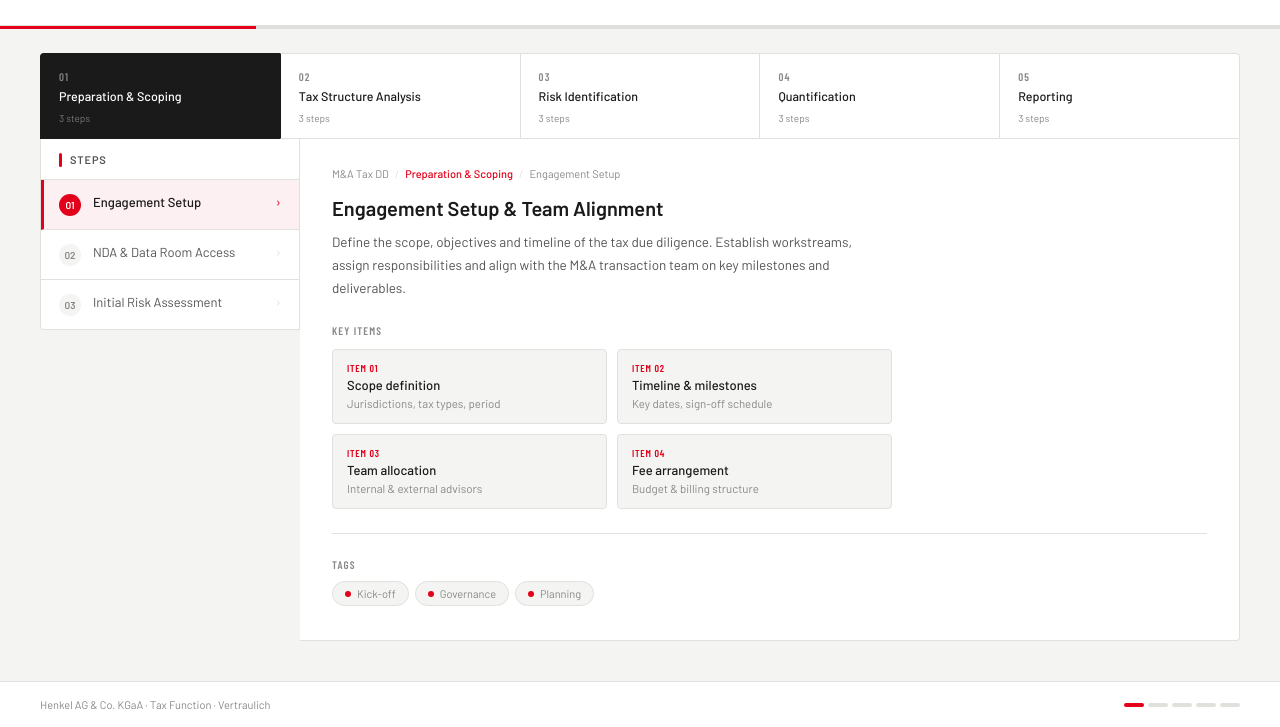
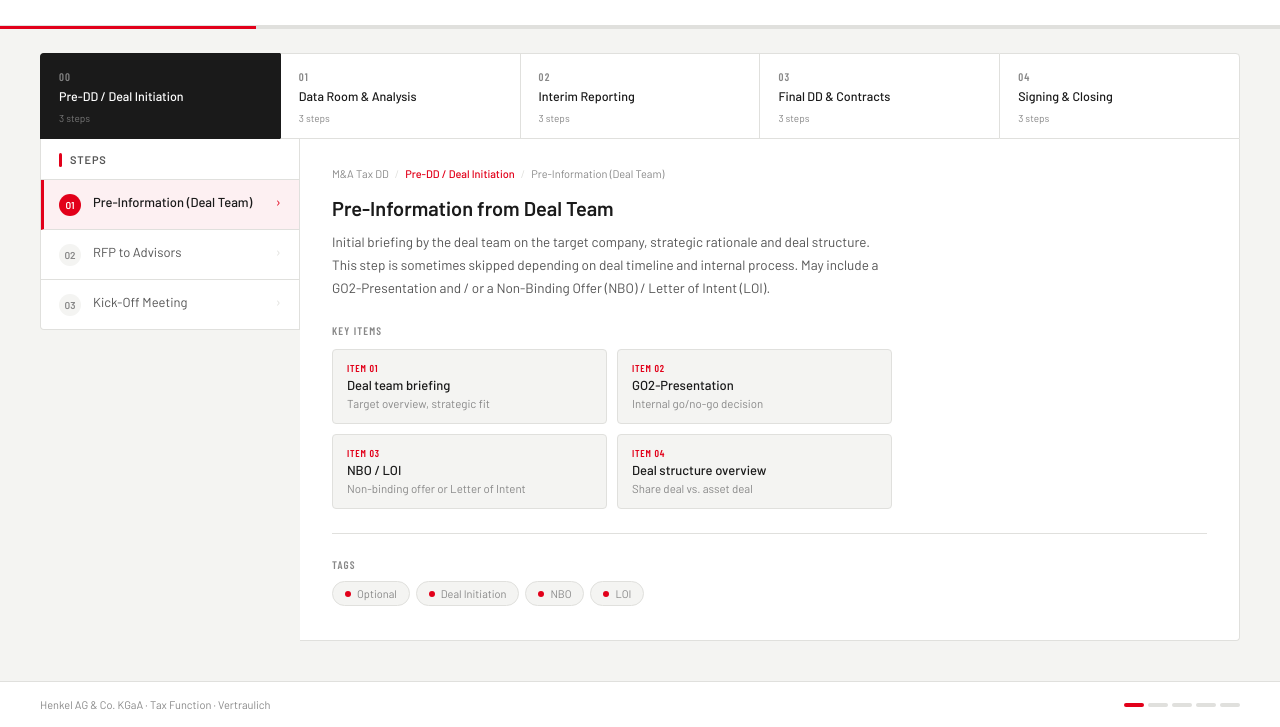
Before and after one commit to lucaprocoder/m-a-tax-DD, a plain HTML site: page index.html in a window 1280 px wide. Shown: the part 188-915 px from the top of the page. Drawn offline with nearby package versions, Linux system fonts and the light colour scheme.

Commit message:
Update index.html

```diff
--- a/index.html
+++ b/index.html
@@ -326,7 +326,7 @@
       <div class="topbar-sub">Process Overview — Internal Use</div>
     </div>
   </div>
-  <div class="topbar-right">5 phases &nbsp;·&nbsp; <span>15 steps</span></div>
+  <div class="topbar-right">5 phases &nbsp;·&nbsp; <span>15 steps</span> &nbsp;·&nbsp; Pre-DD → Integration</div>
 </div>
 
 <!-- HERO -->
@@ -375,207 +375,207 @@
 <script>
 const phases = [
   {
-    num: "01", name: "Preparation & Scoping",
+    num: "00", name: "Pre-DD / Deal Initiation",
     steps: [
       {
-        name: "Engagement Setup",
-        title: "Engagement Setup & Team Alignment",
-        desc: "Define the scope, objectives and timeline of the tax due diligence. Establish workstreams, assign responsibilities and align with the M&A transaction team on key milestones and deliverables.",
+        name: "Pre-Information (Deal Team)",
+        title: "Pre-Information from Deal Team",
+        desc: "Initial briefing by the deal team on the target company, strategic rationale and deal structure. This step is sometimes skipped depending on deal timeline and internal process. May include a GO2-Presentation and / or a Non-Binding Offer (NBO) / Letter of Intent (LOI).",
         keys: [
-          { label: "Scope definition", sub: "Jurisdictions, tax types, period" },
-          { label: "Timeline & milestones", sub: "Key dates, sign-off schedule" },
-          { label: "Team allocation", sub: "Internal & external advisors" },
-          { label: "Fee arrangement", sub: "Budget & billing structure" }
+          { label: "Deal team briefing", sub: "Target overview, strategic fit" },
+          { label: "GO2-Presentation", sub: "Internal go/no-go decision" },
+          { label: "NBO / LOI", sub: "Non-binding offer or Letter of Intent" },
+          { label: "Deal structure overview", sub: "Share deal vs. asset deal" }
         ],
-        tags: ["Kick-off", "Governance", "Planning"]
+        tags: ["Optional", "Deal Initiation", "NBO", "LOI"]
       },
       {
-        name: "NDA & Data Room Access",
-        title: "NDA Execution & Data Room Onboarding",
-        desc: "Ensure confidentiality agreements are signed by all relevant parties and obtain access to the virtual data room. Coordinate with target's management on document availability and key contact persons.",
+        name: "RFP to Advisors",
+        title: "Request for Proposal to External Advisors",
+        desc: "Issue a Request for Proposal (RFP) to external tax advisors to scope the due diligence engagement, agree on fees and define the workstreams to be covered. May be combined with or follow the Kick-Off Meeting.",
         keys: [
-          { label: "NDA review", sub: "Scope, carve-outs, duration" },
-          { label: "VDR onboarding", sub: "Access rights, index review" },
-          { label: "Document index", sub: "Priority list of required docs" },
-          { label: "Management contacts", sub: "CFO, Tax Director, GC" }
+          { label: "Advisor selection", sub: "Tax, legal, financial advisors" },
+          { label: "Scope of work", sub: "Jurisdictions, tax types covered" },
+          { label: "Fee proposal", sub: "Fixed fee vs. time & materials" },
+          { label: "Engagement letter", sub: "Sign-off and mandate" }
         ],
-        tags: ["Legal", "Data Room", "Confidentiality"]
+        tags: ["Advisors", "RFP", "Engagement"]
       },
       {
-        name: "Initial Risk Assessment",
-        title: "Preliminary Tax Risk Assessment",
-        desc: "Conduct a high-level review of the target's tax profile, industry-specific risks and jurisdiction footprint to prioritize areas of focus for the detailed analysis phase.",
+        name: "Kick-Off Meeting",
+        title: "Kick-Off Meeting — All Workstreams",
+        desc: "Formal kick-off meeting with all workstreams including Tax and Trade. Align on deal timeline, responsibilities, key milestones and communication protocols between internal teams and external advisors.",
         keys: [
-          { label: "Industry risk flags", sub: "Sector-specific exposures" },
-          { label: "Jurisdiction map", sub: "Countries, treaty positions" },
-          { label: "Tax profile overview", sub: "Size, complexity, history" },
-          { label: "Priority areas", sub: "Focus areas for deep dive" }
+          { label: "All workstreams", sub: "Tax, Legal, Finance, Trade" },
+          { label: "Timeline alignment", sub: "Key dates & deliverables" },
+          { label: "Roles & responsibilities", sub: "RACI across workstreams" },
+          { label: "Communication protocols", sub: "Escalation & reporting" }
         ],
-        tags: ["Risk", "Prioritization", "Strategy"]
+        tags: ["Kick-Off", "All Workstreams", "Governance"]
       }
     ]
   },
   {
-    num: "02", name: "Tax Structure Analysis",
+    num: "01", name: "Data Room & Analysis",
     steps: [
       {
-        name: "Legal Entity Mapping",
-        title: "Legal Entity & Ownership Structure",
-        desc: "Map the complete legal entity structure of the target group, including holding companies, intermediate entities and their tax residences. Identify any hybrid structures or mismatches.",
+        name: "Data Room Opening",
+        title: "Virtual Data Room Opening",
+        desc: "The sell-side opens the virtual data room (VDR) granting access to the buy-side advisors. Review the document index, identify gaps and request missing information from the target.",
         keys: [
-          { label: "Group structure chart", sub: "Full ownership chain" },
-          { label: "Tax residences", sub: "Jurisdiction of each entity" },
-          { label: "Hybrid entities", sub: "Mismatches, transparent entities" },
-          { label: "Minority interests", sub: "Third-party shareholders" }
+          { label: "VDR access", sub: "Login, access rights granted" },
+          { label: "Document index review", sub: "Completeness check" },
+          { label: "Initial document request", sub: "Priority items list" },
+          { label: "NDA confirmation", sub: "All parties signed" }
         ],
-        tags: ["Structure", "Entities", "Tax Residence"]
+        tags: ["Data Room", "VDR", "Document Review"]
       },
       {
-        name: "Historic Tax Returns",
-        title: "Review of Historic Tax Filings",
-        desc: "Analyze corporate income tax returns for the last 3–5 years to identify patterns, filing positions taken, loss carryforwards, and any deviations from GAAP or local tax rules.",
+        name: "Q&A Process (on-going)",
+        title: "Q&A Process — On-Going",
+        desc: "Continuous question and answer process throughout the due diligence. Questions are submitted to the sell-side via the VDR platform. Responses are tracked and followed up as needed until closing.",
         keys: [
-          { label: "CIT returns (3–5y)", sub: "Completeness & consistency" },
-          { label: "Loss carryforwards", sub: "Amount, expiry, usability" },
-          { label: "Filing positions", sub: "Aggressive or unusual items" },
-          { label: "Tax vs. GAAP diff.", sub: "Reconciliation items" }
+          { label: "Q&A submission", sub: "Via VDR platform" },
+          { label: "Response tracking", sub: "Open / answered / escalated" },
+          { label: "Follow-up questions", sub: "Based on responses" },
+          { label: "Expert call requests", sub: "Where written answers insufficient" }
         ],
-        tags: ["Compliance", "Historic", "Filings"]
+        tags: ["Q&A", "On-Going", "Sell-Side"]
       },
       {
-        name: "Transfer Pricing Review",
-        title: "Transfer Pricing Compliance",
-        desc: "Assess intercompany transactions and whether they are priced at arm's length. Review existing TP documentation, master file / local file status and any APAs or MAPs in place.",
+        name: "Expert Call with Sell-Side",
+        title: "Expert Call with Sell-Side Management",
+        desc: "Structured call or meeting with the target's tax management and / or external advisors to clarify complex findings, open questions and specific tax positions identified during the document review.",
         keys: [
-          { label: "IC transactions", sub: "Goods, services, IP, loans" },
-          { label: "TP documentation", sub: "Master file / local file" },
-          { label: "APA / MAP status", sub: "Advance agreements, disputes" },
-          { label: "Benchmark analysis", sub: "Arm's length ranges" }
+          { label: "Agenda preparation", sub: "Key open items list" },
+          { label: "Tax management call", sub: "CFO, Tax Director, advisors" },
+          { label: "Minutes & follow-up", sub: "Document responses" },
+          { label: "Outstanding items", sub: "Track unresolved questions" }
         ],
-        tags: ["Transfer Pricing", "BEPS", "Intercompany"]
+        tags: ["Expert Call", "Sell-Side", "Management"]
       }
     ]
   },
   {
-    num: "03", name: "Risk Identification",
+    num: "02", name: "Interim Reporting",
     steps: [
       {
-        name: "Open Tax Audits",
-        title: "Open Tax Audits & Disputes",
-        desc: "Identify all ongoing or recently completed tax audits, litigation and disputes. Assess potential financial exposure and likelihood of adverse outcome for each open matter.",
+        name: "Flash Update 1",
+        title: "Flash Update 1 — All Workstreams",
+        desc: "First interim update covering all workstreams. A concise 1-pager presentation summarizing the key DD findings identified so far. Presented to the deal team to flag early risks and guide further analysis.",
         keys: [
-          { label: "Audit inventory", sub: "Open & recent audits" },
-          { label: "Dispute exposure", sub: "Quantified risk per matter" },
-          { label: "Statute of limitations", sub: "Open years per jurisdiction" },
-          { label: "Provision adequacy", sub: "Vs. estimated exposure" }
+          { label: "1-pager format", sub: "Concise, deal-team focused" },
+          { label: "Key findings so far", sub: "Top risks per workstream" },
+          { label: "Open items", sub: "Outstanding data requests" },
+          { label: "Next steps", sub: "Focus areas going forward" }
         ],
-        tags: ["Audit", "Litigation", "Exposure"]
+        tags: ["Flash Update", "Interim", "All Workstreams"]
       },
       {
-        name: "Tax Contingencies",
-        title: "Tax Contingencies & Provisions",
-        desc: "Review tax accruals and contingent liabilities in the financial statements. Assess whether provisions are sufficient or whether additional exposure exists based on DD findings.",
+        name: "Flash Update 2",
+        title: "Flash Update 2 — Progress & Updated Findings",
+        desc: "Second interim update with updated findings following additional document review and the expert call. Refines the risk picture and provides an updated view on key tax exposures and open items.",
         keys: [
-          { label: "Balance sheet review", sub: "Tax payables & accruals" },
-          { label: "IAS 12 / ASC 740", sub: "Deferred tax positions" },
-          { label: "Unrecognized items", sub: "Off-balance exposures" },
-          { label: "Contingent liabilities", sub: "UTP, FIN 48 positions" }
+          { label: "Updated risk summary", sub: "Refined vs. Flash Update 1" },
+          { label: "New findings", sub: "From additional doc review" },
+          { label: "Post-expert call items", sub: "Clarifications received" },
+          { label: "Quantification update", sub: "Initial exposure estimates" }
         ],
-        tags: ["Contingencies", "IAS 12", "Financial Statements"]
+        tags: ["Flash Update", "Interim", "Risk Refinement"]
       },
       {
-        name: "Structural Tax Risks",
-        title: "Structural & Transactional Tax Risks",
-        desc: "Assess risks arising from the current group structure, past reorganizations, step-up elections and any tax-driven transactions that could be challenged post-closing.",
+        name: "Preliminary DD Executive Summary",
+        title: "Preliminary DD Executive Summary",
+        desc: "Preliminary executive summary including a Risk Summary Table covering all identified tax risks and their estimated financial exposure. Optionally followed by a third Flash Update depending on deal timeline.",
         keys: [
-          { label: "Past restructurings", sub: "Mergers, demergers, migrations" },
-          { label: "Step-up elections", sub: "Asset basis vs. book value" },
-          { label: "Anti-avoidance rules", sub: "GAAR, SAAR exposures" },
-          { label: "BEPS exposure", sub: "Pillar Two, CbCR compliance" }
+          { label: "Risk Summary Table", sub: "All risks, quantified" },
+          { label: "Executive summary", sub: "C-suite ready format" },
+          { label: "Flash Update 3 (optional)", sub: "If timeline requires" },
+          { label: "SPA input preview", sub: "Key items for contract" }
         ],
-        tags: ["Structure Risk", "Anti-Avoidance", "BEPS"]
+        tags: ["Preliminary Report", "Risk Summary", "Executive Summary"]
       }
     ]
   },
   {
-    num: "04", name: "Quantification",
+    num: "03", name: "Final DD & Contracts",
     steps: [
       {
-        name: "Exposure Modeling",
-        title: "Tax Exposure Modeling & Scenario Analysis",
-        desc: "Quantify identified tax risks using base, downside and upside scenarios. Model the financial impact on EBITDA, cash taxes and effective tax rate to support purchase price negotiations.",
+        name: "Draft Contracts Review",
+        title: "Draft Contracts Review (SPA / APA)",
+        desc: "Review of the draft Sale & Purchase Agreement (SPA) or Asset Purchase Agreement (APA) from a tax perspective. Identify missing or insufficient tax protections, indemnities and warranties and provide mark-up to the legal team.",
         keys: [
-          { label: "Base / downside / upside", sub: "Three-scenario approach" },
-          { label: "Cash tax impact", sub: "Expected payments & timing" },
-          { label: "ETR bridge", sub: "Effective tax rate analysis" },
-          { label: "P&L / balance sheet", sub: "Impact on financials" }
+          { label: "SPA / APA tax review", sub: "Tax clause analysis" },
+          { label: "Tax indemnities", sub: "Scope, cap, basket, duration" },
+          { label: "Tax warranties", sub: "Specific & general" },
+          { label: "Locked-box adjustments", sub: "Tax leakage items" }
         ],
-        tags: ["Modeling", "Scenarios", "Valuation"]
+        tags: ["SPA", "APA", "Contracts", "Legal"]
       },
       {
-        name: "Tax Attributes",
-        title: "Tax Attributes & Value Drivers",
-        desc: "Identify and quantify favorable tax attributes such as loss carryforwards, tax credits, step-ups and other deferred tax assets that may create value for the acquirer.",
+        name: "Final DD Executive Summary",
+        title: "Final DD Executive Summary & Full DD Report",
+        desc: "Delivery of the final due diligence executive summary and the full DD report including all advisor reports. Covers all tax areas analyzed, quantified exposures and final recommendations for deal structuring and SPA protection.",
         keys: [
-          { label: "NOL carryforwards", sub: "Amount, expiry, usability" },
-          { label: "Tax credits", sub: "R&D, investment, other" },
-          { label: "Deferred tax assets", sub: "Recognition & recoverability" },
-          { label: "Step-up potential", sub: "Asset deal vs. share deal" }
+          { label: "Full DD report", sub: "All workstreams, all jurisdictions" },
+          { label: "Advisor reports", sub: "External advisor deliverables" },
+          { label: "Final risk quantification", sub: "Best / base / worst case" },
+          { label: "Deal recommendations", sub: "Structure, price, protections" }
         ],
-        tags: ["Value Creation", "DTAs", "Tax Attributes"]
+        tags: ["Final Report", "Full DD", "Advisor Reports"]
       },
       {
-        name: "W&I Insurability",
-        title: "W&I Insurance Scope",
-        desc: "Assess which tax risks may be insurable under a Warranty & Indemnity insurance policy and coordinate with the M&A team on coverage scope, exclusions and escrow requirements.",
+        name: "DD Review — InvestCom / MBM",
+        title: "DD Review — Internal Presentation to InvestCom / MBM",
+        desc: "Internal meeting with the Investment Committee (InvestCom) or Management Board Meeting (MBM) to present the final DD findings, conclude on key risks and obtain approval to proceed to final bid.",
         keys: [
-          { label: "W&I scope", sub: "Coverable risks" },
-          { label: "Known exclusions", sub: "DD-identified carve-outs" },
-          { label: "Escrow sizing", sub: "Retention for uninsured risk" },
-          { label: "Insurer coordination", sub: "Underwriter Q&A process" }
+          { label: "InvestCom presentation", sub: "Final findings summary" },
+          { label: "Key risk conclusions", sub: "Go / no-go per risk item" },
+          { label: "Deal approval", sub: "Board sign-off to proceed" },
+          { label: "Bid instruction", sub: "Price & terms guidance" }
         ],
-        tags: ["W&I", "Insurance", "Risk Transfer"]
+        tags: ["InvestCom", "MBM", "Governance", "Approval"]
       }
     ]
   },
   {
-    num: "05", name: "Reporting",
+    num: "04", name: "Signing & Closing",
     steps: [
       {
-        name: "Red Flag Report",
-        title: "Red Flag / Preliminary Report",
-        desc: "Issue a concise red flag report highlighting the most material findings early in the process to support deal team decision-making and to flag any potential deal-breakers.",
+        name: "Final Bid",
+        title: "Final Bid Submission",
+        desc: "Submission of the final binding bid based on the completed due diligence findings. Tax input on purchase price adjustments, tax indemnity provisions and final deal structure incorporated into the bid.",
         keys: [
-          { label: "Deal-breaker items", sub: "Critical blockers" },
-          { label: "Top 5 risks", sub: "Prioritized by exposure" },
-          { label: "Management action", sub: "Immediate decisions needed" },
-          { label: "Timeline implications", sub: "Impact on signing date" }
+          { label: "Binding offer", sub: "Price, structure, conditions" },
+          { label: "Tax price adjustments", sub: "DD-based deductions" },
+          { label: "Final SPA terms", sub: "Tax protections confirmed" },
+          { label: "W&I insurance", sub: "Coverage confirmed if applicable" }
         ],
-        tags: ["Report", "Early Alert", "Management"]
+        tags: ["Final Bid", "Binding Offer", "Pricing"]
       },
       {
-        name: "Full DD Report",
-        title: "Full Tax Due Diligence Report",
-        desc: "Deliver a comprehensive written report covering all analyzed areas, quantified exposures, structural observations and recommendations for SPA protection mechanisms.",
+        name: "Signing of Contracts",
+        title: "Signing of Contracts",
+        desc: "Formal signing of the Sale & Purchase Agreement or Asset Purchase Agreement. Key milestone marking the legally binding commitment of both parties. All tax-related conditions precedent and closing accounts mechanisms confirmed.",
         keys: [
-          { label: "Structured findings", sub: "By area & jurisdiction" },
-          { label: "Quantified exposure", sub: "Best / worst / base case" },
-          { label: "SPA recommendations", sub: "Indemnities, warranties" },
-          { label: "Executive summary", sub: "C-suite ready overview" }
+          { label: "SPA / APA signing", sub: "Legally binding commitment" },
+          { label: "Conditions precedent", sub: "Tax-related CPs confirmed" },
+          { label: "Closing accounts", sub: "Mechanism agreed" },
+          { label: "Antitrust filings", sub: "Legal — regulatory approvals" }
         ],
-        tags: ["Full Report", "SPA Input", "Documentation"]
+        tags: ["Signing", "SPA", "Milestone"]
       },
       {
-        name: "SPA Support",
-        title: "SPA Tax Clauses & Negotiation Support",
-        desc: "Provide specific input on tax indemnities, warranties, tax covenant, locked-box adjustments and closing conditions. Support negotiations with target's advisors as needed.",
+        name: "Closing & Integration",
+        title: "Closing, Post-Closing & Integration",
+        desc: "Closing of the deal including purchase price payment and settlement of any taxes due at closing (transfer taxes, stamp duties, etc.). Followed by closing account negotiations, price adjustments and the start of tax integration aligned with all relevant workstreams.",
         keys: [
-          { label: "Tax indemnity", sub: "Scope, cap, basket" },
-          { label: "Tax warranties", sub: "Specific & general" },
-          { label: "Locked-box adj.", sub: "Tax leakage items" },
-          { label: "Closing conditions", sub: "Tax-related CPs" }
+          { label: "PP payment", sub: "Purchase price transfer" },
+          { label: "Transfer taxes / stamp duties", sub: "Taxes due at closing" },
+          { label: "Closing account negotiations", sub: "Price adjustments" },
+          { label: "Tax integration", sub: "Legal integration, workstream alignment" }
         ],
-        tags: ["SPA", "Negotiation", "Legal"]
+        tags: ["Closing", "Integration", "Post-Closing", "Transfer Taxes"]
       }
     ]
   }
```
